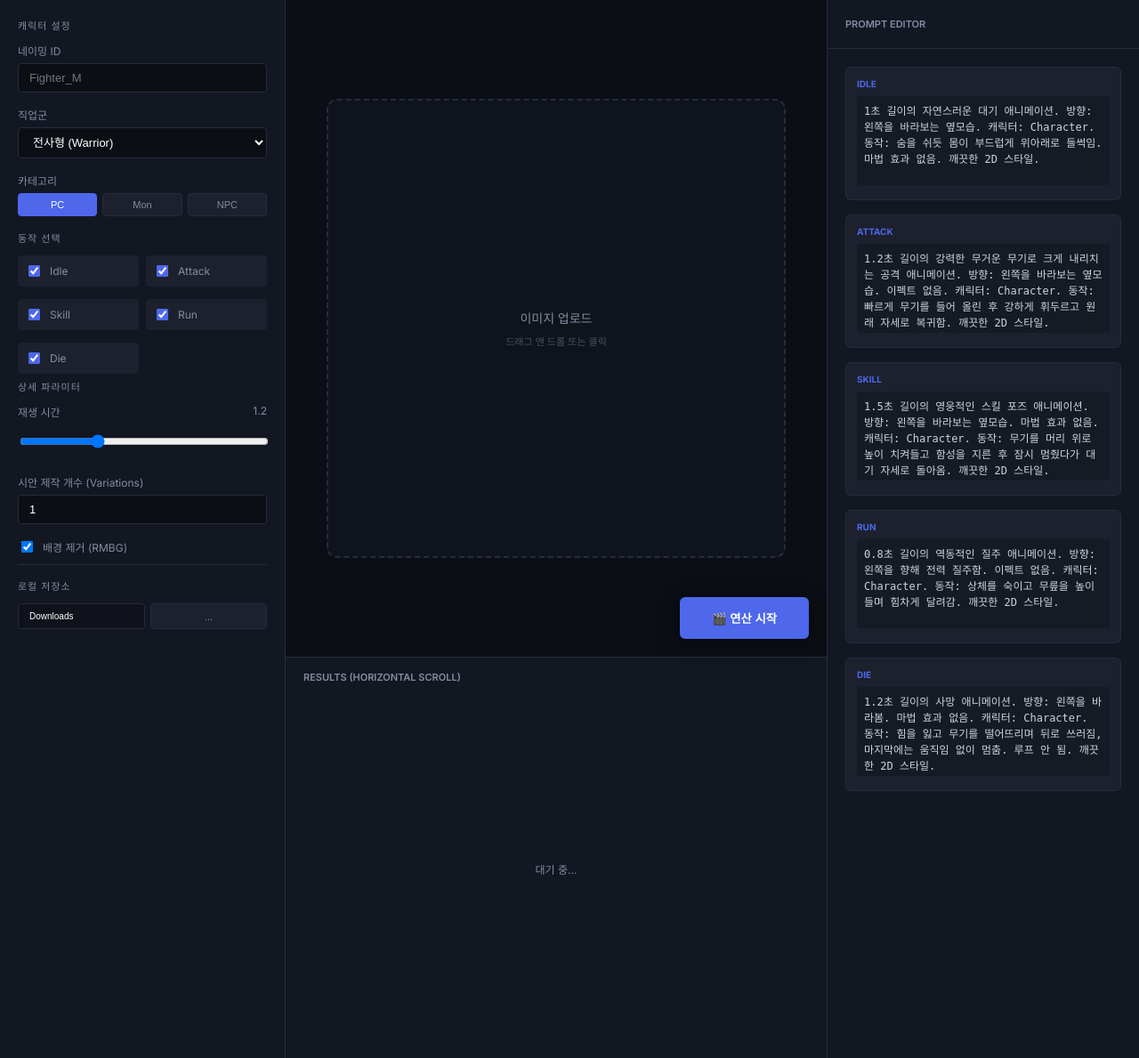
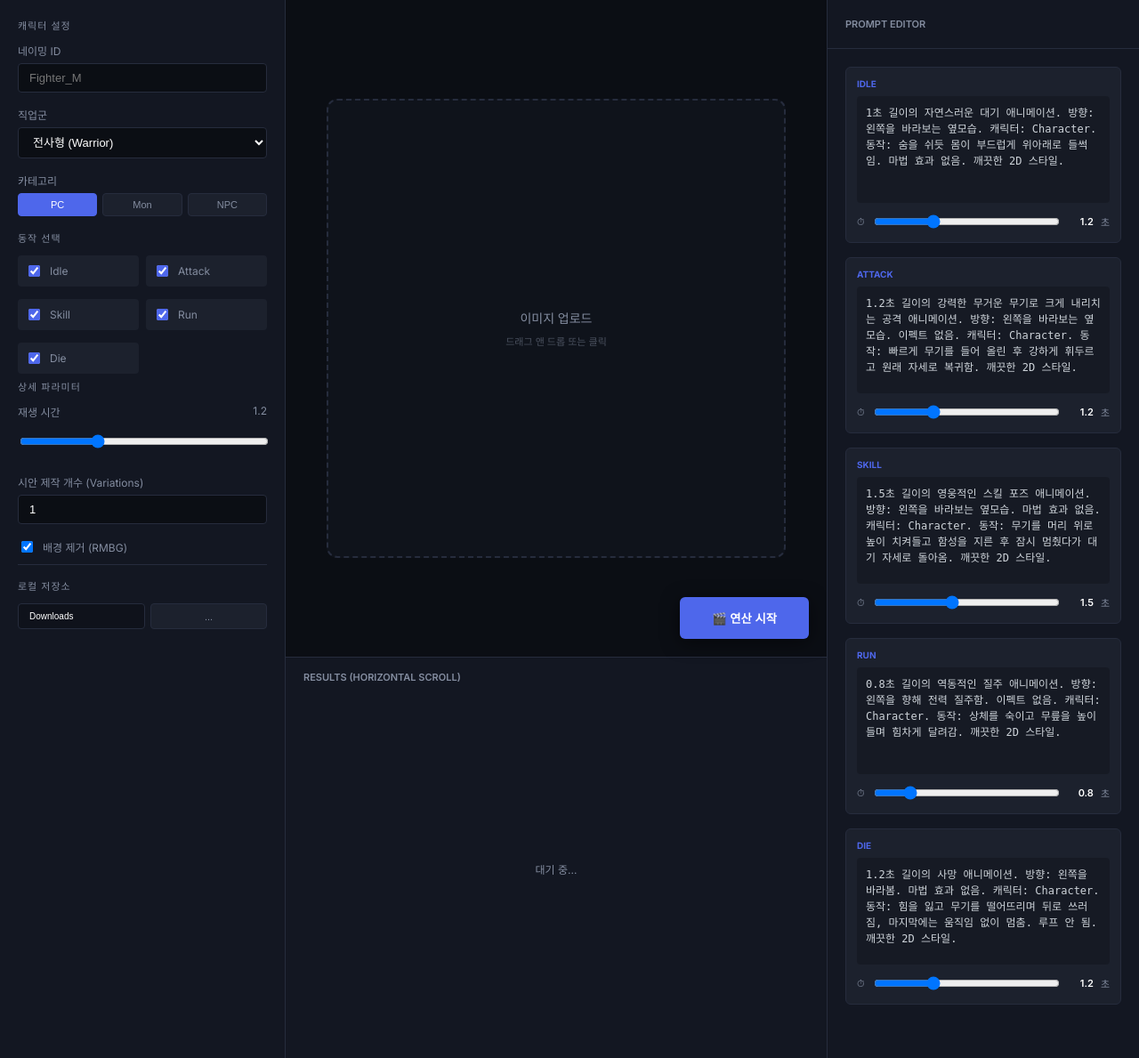
Before and after one commit to aura1905/aura-motion, a Flask app: page / in a window 1280 px wide. Shown: the part 49-1238 px from the top of the page at 89% size. Run offline with Flask 3, Linux system fonts and the light colour scheme.

Commit message:
feat: 동작별 재생시간 개별 설정, 프롬프트 박스 20% 확대

```diff
--- a/app.py
+++ b/app.py
@@ -75,7 +75,8 @@ def generate():
         print(f"[GENERATE] Motions: {selected_motions}, Batch: {batch_count}, Duration: {duration}, RemoveBG: {remove_bg}", flush=True)
         for m_type in selected_motions:
             custom_prompt = request.form.get(f'prompt_{m_type}', '')
-            print(f"  [MOTION] {m_type}: prompt='{custom_prompt[:60]}...'", flush=True)
+            motion_duration = float(request.form.get(f'duration_{m_type}', duration))
+            print(f"  [MOTION] {m_type}: dur={motion_duration}, prompt='{custom_prompt[:60]}...'", flush=True)
             for v in range(1, batch_count + 1):
                 payload = json.loads(json.dumps(template))
 
@@ -83,7 +84,7 @@ def generate():
                 payload["23"]["inputs"]["image"] = blackwell_filename
                 payload["24"]["inputs"]["image"] = blackwell_filename
                 payload["1370"]["inputs"]["text"] = custom_prompt
-                payload["1512:1668"]["inputs"]["value"] = int(duration)
+                payload["1512:1668"]["inputs"]["value"] = int(motion_duration)
 
                 # 2. 배경 제거(RMBG) 스위칭 로직
                 if remove_bg:
--- a/templates/index.html
+++ b/templates/index.html
@@ -257,7 +257,7 @@
 
         .prompt-card textarea {
             width: 100%;
-            height: 100px;
+            height: 120px;
             background: rgba(0, 0, 0, 0.2);
             border: none;
             color: #ced4da;
@@ -266,8 +266,29 @@
             resize: none;
             outline: none;
             border-radius: 4px;
-            padding: 8px;
+            padding: 10px;
             box-sizing: border-box;
+        }
+
+        .prompt-card .dur-row {
+            display: flex;
+            align-items: center;
+            gap: 8px;
+            margin-top: 6px;
+            font-size: 11px;
+            color: var(--text-dim);
+        }
+
+        .prompt-card .dur-row input[type="range"] {
+            flex: 1;
+            height: 4px;
+        }
+
+        .prompt-card .dur-row .dur-val {
+            min-width: 28px;
+            text-align: right;
+            color: var(--text-main);
+            font-weight: 600;
         }
 
         .results-bar {
@@ -486,6 +507,7 @@
             "run": "0.8초 길이의 역동적인 질주 애니메이션. 방향: 왼쪽을 향해 전력 질주함. 이펙트 없음. 캐릭터: [NAME]. 동작: 상체를 숙이고 무릎을 높이 들며 힘차게 달려감. 깨끗한 2D 스타일.",
             "die": "1.2초 길이의 사망 애니메이션. 방향: 왼쪽을 바라봄. 마법 효과 없음. 캐릭터: [NAME]. 동작: 힘을 잃고 무기를 떨어뜨리며 뒤로 쓰러짐, 마지막에는 움직임 없이 멈춤. 루프 안 됨. 깨끗한 2D 스타일."
         };
+        const DEFAULT_DURATIONS = { "idle": 1.2, "attack": 1.2, "skill": 1.5, "run": 0.8, "die": 1.2 };
         const CLASS_MODS = { "warrior": "무거운 무기로 크게 내리치는", "mage": "우아하게 지팡이를 휘두르는", "musketeer": "빠르게 사격하는", "martial_artist": "날카로운 발차기를 하는" };
 
         function getPromptText(m) {
@@ -508,9 +530,11 @@
             const container = document.getElementById('prompt_container');
             const cb = document.querySelector(`input[value="${m}"]`);
             if (cb.checked) {
+                const dur = DEFAULT_DURATIONS[m] || 1.2;
                 const div = document.createElement('div');
                 div.className = 'prompt-card'; div.id = `card-${m}`;
-                div.innerHTML = `<label>${m.toUpperCase()}</label><textarea id="ta-${m}" name="prompt_${m}">${getPromptText(m)}</textarea>`;
+                div.innerHTML = `<label>${m.toUpperCase()}</label><textarea id="ta-${m}" name="prompt_${m}">${getPromptText(m)}</textarea>
+                    <div class="dur-row">⏱ <input type="range" id="dur-${m}" min="0.5" max="3.0" step="0.1" value="${dur}" oninput="this.nextElementSibling.textContent=this.value"><span class="dur-val">${dur}</span>초</div>`;
                 container.appendChild(div);
             } else {
                 const card = document.getElementById(`card-${m}`);
@@ -578,10 +602,12 @@
 
             formData.append('remove_bg', removeBg);
             formData.append('image', window.currentFile);
-            // 프롬프트 textarea가 폼 밖에 있으므로 수동 추가
+            // 프롬프트 & 재생시간 (폼 밖이므로 수동 추가)
             motions.forEach(m => {
                 const ta = document.getElementById(`ta-${m}`);
                 if (ta) formData.append(`prompt_${m}`, ta.value);
+                const dur = document.getElementById(`dur-${m}`);
+                if (dur) formData.append(`duration_${m}`, dur.value);
             });
 
             try {
```
